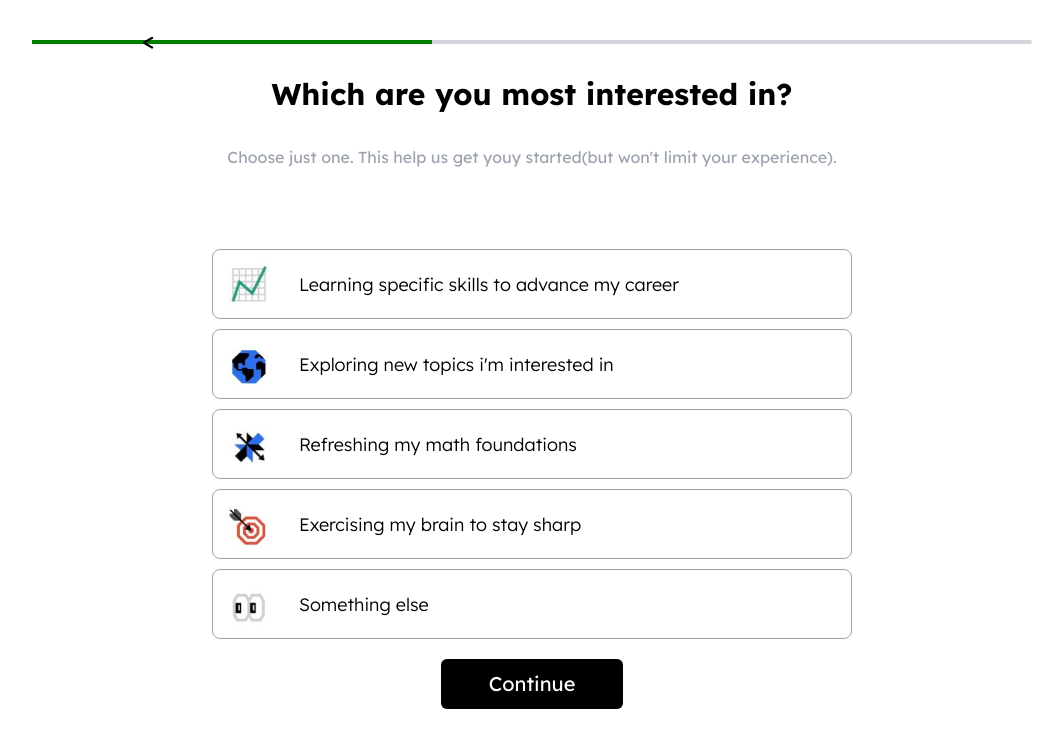
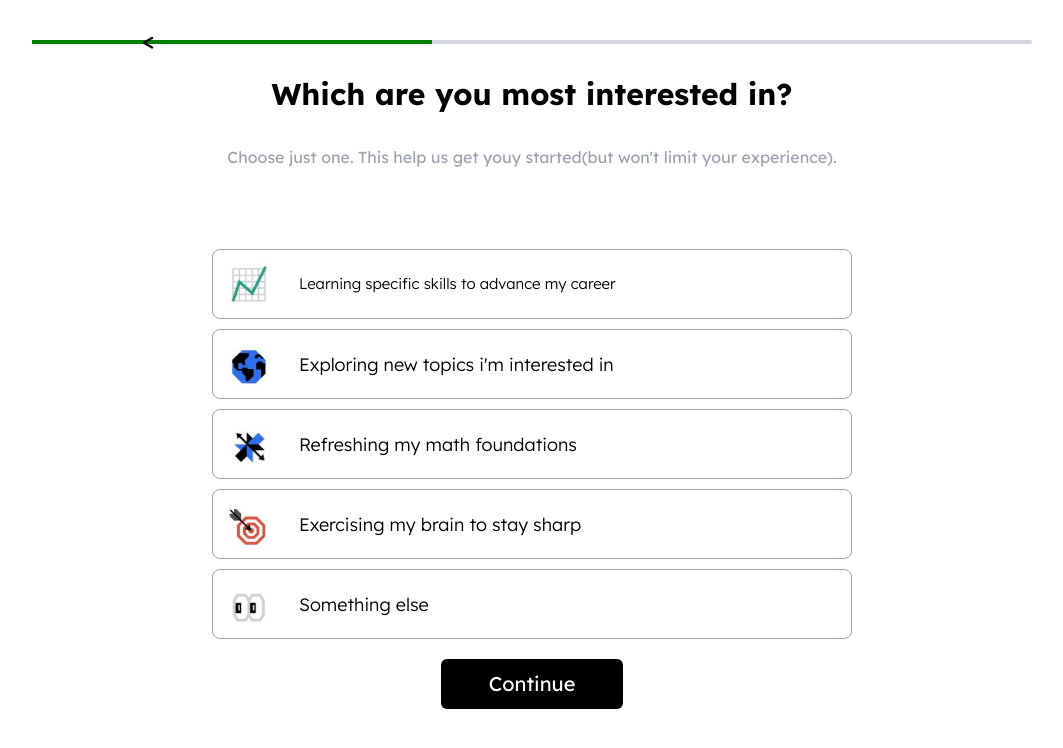
Before and after one commit to Skgup/Multi-Step-Form, a React (Create React App) app: page / in a window 1280 px wide. Both pictures are taken after a click on the button "Continue". Shown: the top 748 px of the page, without its empty margins (108-1171 px from the left). Built offline with nearby package versions, Linux system fonts and the light colour scheme.

Commit message:
Update Interest.js

```diff
--- a/src/components/Interest.js
+++ b/src/components/Interest.js
@@ -14,7 +14,7 @@ function Interest() {
                 <div className=' ml-[6px] h-[55px] w-[80px] p-[5px] bg-[url("/img/learning.jpg")] bg-contain bg-no-repeat' >
 
                 </div>
-                <h2 className='font-light text-[15px] md:text-[18px]'>Learning specific skills to advance my career</h2>
+                <h2 className='font-light text-[15px] md:text-[text18px]'>Learning specific skills to advance my career</h2>
             </div>
             <div className='flex justify-start items-center rounded-lg h-[70px]  w-[21rem] md:w-[40rem] border border-gray-400'>
                 <div className='ml-[6px] h-[55px] w-[80px] p-[5px] bg-[url("/img/exploring.jpg")] bg-contain bg-no-repeat'></div>
```
